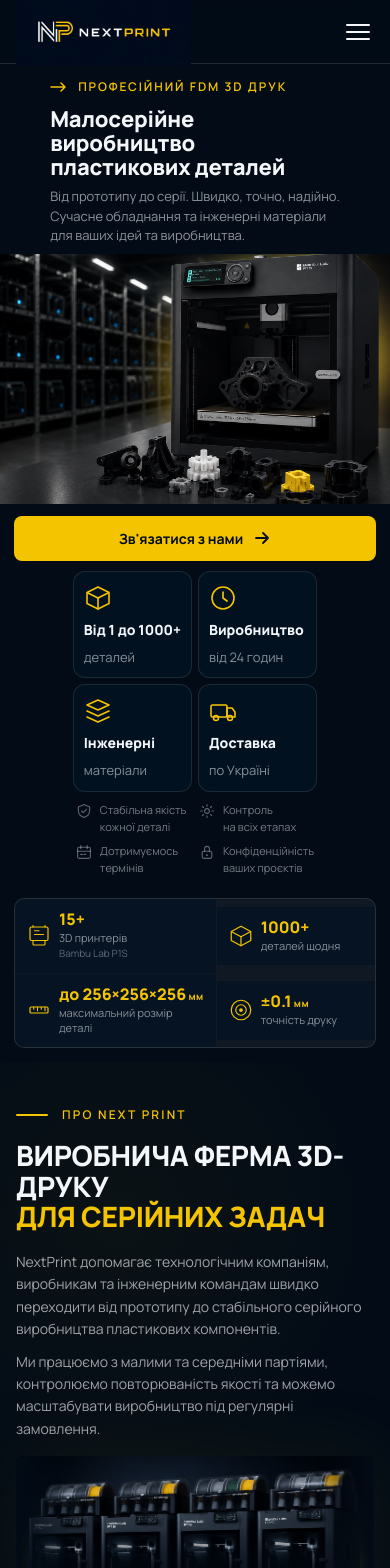
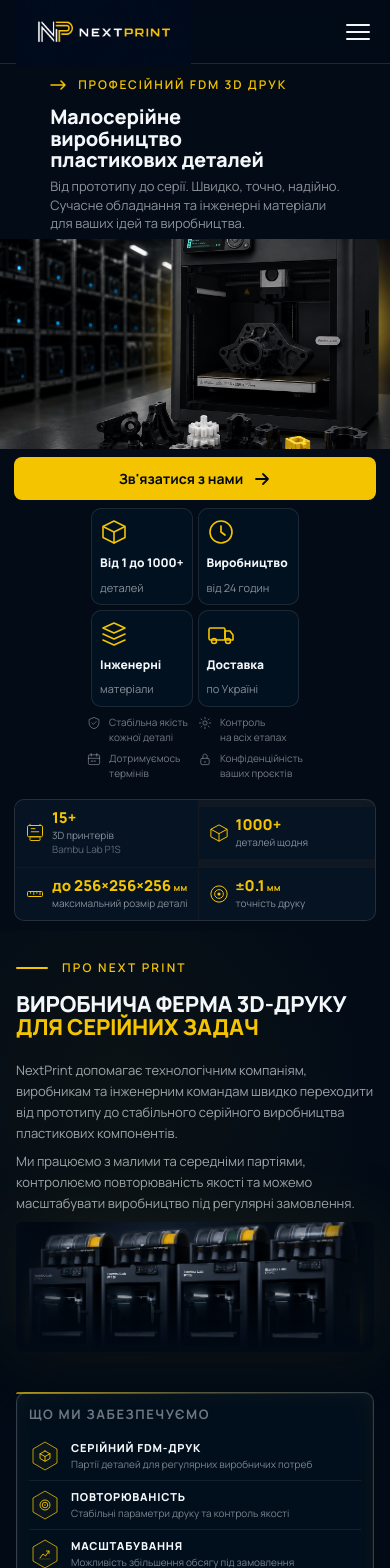
Before and after one commit to bezik2009/nextprint, a Next.js app: page / in a window 390 px wide. Shown: the top 1568 px of the page. Built offline with nearby package versions, Linux system fonts and the light colour scheme.

Commit message:
Mobile layout optimisation v.1.4 28.06.2026

```diff
--- a/src/app/globals.css
+++ b/src/app/globals.css
@@ -422,71 +422,67 @@ body {
 @media (max-width: 768px) {
   .nh-body { display: flex; flex-direction: column; }
 
-  .nh-left  { order: 1; padding: 18px 16px 10px; }
+  .nh-left  { order: 1; padding: 14px 16px 8px; }
   .nh-right { order: 2; }
-  .nh-cta   { order: 3; margin: 14px 16px 0; width: calc(100% - 32px);
+  .nh-cta   { order: 3; margin: 10px 16px 0; width: calc(100% - 32px);
                display: flex; justify-content: center; }
-  .nh-cards { order: 4; margin: 12px 16px 0;
-               display: grid; grid-template-columns: repeat(2,1fr); gap: 8px; }
-  .nh-adv   { order: 5; padding: 12px 16px 14px;
-               display: grid; grid-template-columns: 1fr 1fr; gap: 10px; }
-
-  /* Headline tighter to reduce text wall before the image */
-  .nh-headline { font-size: clamp(22px, 6.5vw, 32px); margin-bottom: 8px; }
-  .nh-sub      { font-size: 13px; line-height: 1.5; margin-bottom: 0; }
-
-  /* Hero image — full width, fixed height, centred on printer */
+  .nh-cards { order: 4; margin: 8px 16px 0;
+               display: grid; grid-template-columns: repeat(2,1fr); gap: 6px; }
+  .nh-adv   { order: 5; padding: 8px 16px 10px;
+               display: grid; grid-template-columns: 1fr 1fr; gap: 8px; }
+
+  .nh-headline { font-size: clamp(20px, 6vw, 30px); margin-bottom: 6px; }
+  .nh-sub      { font-size: 13px; line-height: 1.45; margin-bottom: 0; }
+
   .nh-right {
     width: 100%;
-    height: 290px;
-    min-height: 240px;
+    height: 240px;
+    min-height: 200px;
     position: relative;
     flex-shrink: 0;
   }
-  /* No left-fade on mobile — image is full-width so it's not needed */
   .nh-right-fade { display: none; }
 
-  /* Advantages */
   .nh-adv-item    { flex: none; }
   .nh-adv-divider { display: none; }
-  .nh-adv-text    { font-size: 11px; }
-  .nh-adv-item svg { width: 16px; height: 16px; }
-
-  /* Cards */
-  .nh-card { padding: 14px 12px; border-radius: 12px; }
-
-  /* Stats — 2-col grid, no overflow */
+  .nh-adv-text    { font-size: 10px; }
+  .nh-adv-item svg { width: 14px; height: 14px; }
+
+  .nh-card { padding: 10px 10px; border-radius: 10px; }
+  .nh-card-line1 { font-size: 12px; }
+  .nh-card-line2 { font-size: 11px; }
+
   .nh-stats {
     display: grid;
     grid-template-columns: 1fr 1fr;
     gap: 1px;
-    margin: 12px 16px 16px;
+    margin: 8px 16px 12px;
     padding: 0;
     border-radius: 10px;
     overflow: hidden;
     background: rgba(244,247,250,0.06);
   }
-  .nh-stat         { padding: 14px 14px; gap: 10px; flex: none;
+  .nh-stat         { padding: 11px 12px; gap: 8px; flex: none;
                       background: rgba(3,18,36,0.80); }
   .nh-stat-divider { display: none; }
-  .nh-stat-value   { font-size: 18px; }
-  .nh-stat-label   { font-size: 11px; }
+  .nh-stat-value   { font-size: 16px; }
+  .nh-stat-label   { font-size: 10px; }
   .nh-stat-sub     { font-size: 10px; }
-  .nh-stat svg     { width: 24px; height: 24px; flex-shrink: 0; }
+  .nh-stat svg     { width: 20px; height: 20px; flex-shrink: 0; }
 }
 
 @media (max-width: 480px) {
-  .nh-left    { padding: 14px 14px 8px; }
-  .nh-headline { font-size: 22px; }
-  .nh-right   { height: 250px; min-height: 200px; }
-  .nh-cta     { margin: 12px 14px 0; width: calc(100% - 28px);
-                 font-size: 14px; padding: 12px 20px; }
-  .nh-cards   { margin: 10px 14px 0; gap: 6px; }
-  .nh-card    { padding: 12px 10px; }
-  .nh-adv     { padding: 10px 14px 12px; gap: 8px; }
-  .nh-stats   { margin: 10px 14px 14px; }
-  .nh-stat    { padding: 12px 12px; gap: 8px; }
-  .nh-stat-value { font-size: 16px; }
+  .nh-left    { padding: 12px 14px 6px; }
+  .nh-headline { font-size: 20px; }
+  .nh-right   { height: 210px; min-height: 180px; }
+  .nh-cta     { margin: 8px 14px 0; width: calc(100% - 28px);
+                 font-size: 14px; padding: 11px 18px; }
+  .nh-cards   { margin: 8px 14px 0; gap: 5px; }
+  .nh-card    { padding: 9px 8px; }
+  .nh-adv     { padding: 8px 14px 10px; gap: 6px; }
+  .nh-stats   { margin: 8px 14px 10px; }
+  .nh-stat    { padding: 10px 10px; gap: 7px; }
+  .nh-stat-value { font-size: 15px; }
 }
 
 @media (prefers-reduced-motion: reduce) {
@@ -719,28 +715,26 @@ body {
 }
 
 @media (max-width: 768px) {
-  .np-about { padding: 48px 20px 36px; }
-  .np-about-heading { font-size: clamp(26px, 6vw, 38px); }
-  .np-about-body { font-size: 14px; }
-  .np-about-printers { height: 200px; max-height: 200px; }
-  .np-about-feature-card { padding: 20px 18px 16px; }
-  .np-about-feature-row { gap: 12px; padding: 14px 0; }
-  /* Shrink hex icons inside feature rows on mobile */
-  .np-about-feature-row svg { width: 40px !important; height: 40px !important; }
-  .np-about-feature-row-title { font-size: 12px; }
-  .np-about-feature-row-desc  { font-size: 11px; }
-  .np-audience-strip { grid-template-columns: 1fr; gap: 12px; }
-  .np-audience-card  { padding: 16px 18px; gap: 14px; }
-  /* Shrink audience hex icons on mobile */
-  .np-audience-card svg { width: 40px !important; height: 40px !important; }
+  .np-about { padding: 32px 20px 24px; }
+  .np-about-heading { font-size: clamp(22px, 6vw, 32px); }
+  .np-about-body { font-size: 13px; margin-bottom: 8px; }
+  .np-about-printers { height: 160px; max-height: 160px; }
+  .np-about-feature-card { padding: 14px 14px 12px; }
+  .np-about-feature-row { gap: 10px; padding: 10px 0; }
+  .np-about-feature-row svg { width: 32px !important; height: 32px !important; }
+  .np-about-feature-row-title { font-size: 11px; }
+  .np-about-feature-row-desc  { font-size: 10px; }
+  .np-audience-strip { grid-template-columns: 1fr; gap: 8px; }
+  .np-audience-card  { padding: 12px 14px; gap: 10px; }
+  .np-audience-card svg { width: 32px !important; height: 32px !important; }
 }
 
 @media (max-width: 480px) {
-  .np-about { padding: 44px 16px 32px; }
-  .np-about-heading { font-size: 28px; }
-  .np-about-printers { height: 160px; max-height: 160px; }
-  .np-about-feature-card { padding: 16px 14px 12px; }
-  .np-about-feature-row { padding: 12px 0; }
+  .np-about { padding: 28px 16px 20px; }
+  .np-about-heading { font-size: 22px; }
+  .np-about-printers { height: 130px; max-height: 130px; }
+  .np-about-feature-card { padding: 12px 12px 10px; }
+  .np-about-feature-row { padding: 8px 0; }
 }
 
 /* ═══════════════════════════════════════════════════════════════════════════
@@ -1113,29 +1107,40 @@ body {
 }
 
 @media (max-width: 768px) {
-  .np-cap { padding: 44px 20px 52px; }
-  .np-cap-heading { font-size: clamp(26px, 6vw, 38px); }
-  .np-cap-body { font-size: 14px; }
-  /* Bullet icons smaller on mobile */
-  .np-cap-bullet svg { width: 36px !important; height: 36px !important; }
-  .np-cap-steps { grid-template-columns: repeat(2, 1fr); gap: 10px; }
-  .np-cap-step { min-height: auto; }
-  .np-cap-mat-grid { grid-template-columns: 1fr 1fr; gap: 8px; }
-  .np-cap-stats-row { grid-template-columns: repeat(2, 1fr); gap: 12px; margin-bottom: 12px; }
-  .np-cap-stat-value { font-size: 24px; }
-  .np-cap-equip-img-wrap { height: 110px; }
-  .np-cap-cta { flex-direction: column; align-items: flex-start; gap: 16px; }
+  .np-cap { padding: 32px 20px 36px; }
+  .np-cap-heading { font-size: clamp(22px, 6vw, 32px); }
+  .np-cap-body { font-size: 13px; margin-bottom: 16px; }
+  .np-cap-bullet svg { width: 28px !important; height: 28px !important; }
+  .np-cap-bullets { gap: 10px; }
+  .np-cap-bullet-title { font-size: 12px; }
+  .np-cap-bullet-desc  { font-size: 11px; }
+  .np-cap-steps { grid-template-columns: repeat(2, 1fr); gap: 8px; }
+  .np-cap-step { min-height: auto; padding: 10px 8px; }
+  .np-cap-step-title { font-size: 10px; }
+  .np-cap-step-desc  { font-size: 10px; }
+  .np-cap-mat-grid { grid-template-columns: 1fr 1fr; gap: 6px; }
+  .np-cap-mat-item { padding: 8px 10px; gap: 8px; }
+  .np-cap-mat-name { font-size: 12px; }
+  .np-cap-mat-desc { font-size: 10px; }
+  .np-cap-stats-row { grid-template-columns: repeat(2, 1fr); gap: 8px; margin-bottom: 10px; }
+  .np-cap-stat-value { font-size: 20px; }
+  .np-cap-stat-label { font-size: 10px; }
+  .np-cap-equip-img-wrap { height: 90px; }
+  .np-cap-equip-card, .np-cap-mat-card { padding: 16px 18px; }
+  .np-cap-card-title { font-size: 13px; }
+  .np-cap-card-sub   { font-size: 11px; margin-bottom: 10px; }
+  .np-cap-cta { flex-direction: column; align-items: flex-start; gap: 12px; padding: 14px 16px; }
 }
 
 @media (max-width: 480px) {
-  .np-cap { padding: 40px 16px 44px; }
-  .np-cap-steps { grid-template-columns: 1fr; gap: 8px; }
-  .np-cap-step { min-height: auto; padding: 14px 12px; }
-  .np-cap-mat-grid { grid-template-columns: 1fr; }
-  .np-cap-lower { gap: 12px; }
-  .np-cap-stats-row { grid-template-columns: repeat(2, 1fr); }
-  .np-cap-card-title { font-size: 14px; }
-  .np-cap-equip-img-wrap { height: 100px; }
+  .np-cap { padding: 28px 16px 32px; }
+  .np-cap-steps { grid-template-columns: repeat(2, 1fr); gap: 6px; }
+  .np-cap-step { min-height: auto; padding: 8px 8px; }
+  .np-cap-mat-grid { grid-template-columns: 1fr 1fr; gap: 5px; }
+  .np-cap-lower { gap: 8px; }
+  .np-cap-stats-row { grid-template-columns: repeat(2, 1fr); gap: 6px; }
+  .np-cap-card-title { font-size: 13px; }
+  .np-cap-equip-img-wrap { height: 80px; }
 }
 
 /* ═══════════════════════════════════════════════════════════════════════════
@@ -1305,21 +1310,74 @@ body {
 }
 
 @media (max-width: 768px) {
-  .np-proc { padding: 40px 20px 52px; }
-  .np-proc-heading { font-size: clamp(26px, 7vw, 38px); }
-  .np-proc-sub { font-size: 14px; }
-  .np-proc-step-wrap { flex: 1 1 100%; }
-  .np-proc-card { padding: 16px 14px 18px; min-height: auto; }
-  /* Shrink step icons on mobile */
-  .np-proc-icon svg { width: 40px !important; height: 40px !important; }
-  .np-proc-card-title { font-size: 12px; }
-  .np-proc-card-desc  { font-size: 11px; }
+  .np-proc { padding: 32px 20px 36px; }
+  .np-proc-heading { font-size: clamp(22px, 6vw, 32px); }
+  .np-proc-header { margin-bottom: 16px; }
+  .np-proc-sub { font-size: 13px; }
+
+  /* Each step takes full width, stacked vertically */
+  .np-proc-timeline { flex-direction: column; gap: 6px; }
+  .np-proc-step-wrap { flex: none; width: 100%; }
+  .np-proc-connector { display: none; }
+
+  /* Horizontal card: icon — title — step number in one row, desc below */
+  .np-proc-card {
+    display: grid;
+    grid-template-columns: auto 1fr auto;
+    grid-template-rows: auto auto;
+    column-gap: 10px;
+    row-gap: 4px;
+    padding: 10px 12px;
+    border-radius: 10px;
+    min-height: auto;
+    align-items: center;
+    gap: 0;
+  }
+
+  /* Row 1, col 1: icon */
+  .np-proc-icon {
+    grid-column: 1;
+    grid-row: 1;
+    align-self: center;
+  }
+  .np-proc-icon svg { width: 28px !important; height: 28px !important; }
+
+  /* Row 1, col 2: title */
+  .np-proc-card-title {
+    grid-column: 2;
+    grid-row: 1;
+    font-size: 11px;
+    letter-spacing: 0.04em;
+    align-self: center;
+  }
+
+  /* Row 1, col 3: step number — right-aligned */
+  .np-proc-step-num {
+    grid-column: 3;
+    grid-row: 1;
+    font-size: 10px;
+    align-self: center;
+    letter-spacing: 0.08em;
+  }
+
+  /* Row 2, col 2–3: description spans under title + number */
+  .np-proc-card-desc {
+    grid-column: 2 / 4;
+    grid-row: 2;
+    font-size: 10px;
+    line-height: 1.4;
+    margin-top: 2px;
+    color: rgba(244,247,250,0.45);
+  }
 }
 
 @media (max-width: 480px) {
-  .np-proc { padding: 36px 16px 44px; }
-  .np-proc-heading { font-size: 26px; }
-  .np-proc-card { padding: 14px 12px 16px; }
+  .np-proc { padding: 28px 16px 32px; }
+  .np-proc-heading { font-size: 22px; }
+  .np-proc-card { padding: 8px 10px; column-gap: 8px; }
+  .np-proc-icon svg { width: 24px !important; height: 24px !important; }
+  .np-proc-card-title { font-size: 10px; }
+  .np-proc-card-desc  { font-size: 10px; }
 }
 
 /* ═══════════════════════════════════════════════════════════════════════════
@@ -1456,7 +1514,7 @@ body {
 
 .nc-footer-grid {
   display: grid;
-  grid-template-columns: 1.4fr 1fr 1fr 1fr;
+  grid-template-columns: 1.6fr 1fr 1fr;
   gap: 40px;
   padding-bottom: 48px;
 }
@@ -1570,12 +1628,11 @@ a.nc-footer-link:hover { color: #F4F7FA; }
 }
 
 @media (max-width: 768px) {
-  .nc-section { padding: 48px 20px 40px; }
-  .nc-heading  { font-size: clamp(30px, 7vw, 44px); }
-  .nc-sub      { font-size: 14px; }
-  .nc-top-grid { grid-template-columns: 1fr; gap: 28px; }
-  .nc-map-wrap { justify-content: flex-start; }
-  .nc-map-svg  { max-width: 100%; }
+  .nc-section { padding: 30px 20px 24px; }
+  .nc-heading  { font-size: clamp(24px, 6vw, 34px); }
+  .nc-sub      { font-size: 13px; }
+  .nc-top-grid { grid-template-columns: 1fr; gap: 16px; }
+  .nc-map-wrap { display: none; }
   .nc-card {
     grid-template-columns: 1fr;
     gap: 0;
@@ -1585,35 +1642,42 @@ a.nc-footer-link:hover { color: #F4F7FA; }
     box-shadow: none;
   }
   .nc-card-item {
+    display: flex;
+    align-items: center;
+    gap: 12px;
     background: rgba(3,18,36,0.70);
     border: 1px solid rgba(244,247,250,0.12);
-    border-radius: 10px;
-    padding: 18px 20px;
-    gap: 16px;
+    border-radius: 8px;
+    padding: 12px 14px;
   }
-  .nc-card-item svg { width: 40px !important; height: 40px !important; }
-  .nc-card-item + .nc-card-item { margin-top: 10px; }
+  .nc-card-item svg { width: 32px !important; height: 32px !important; }
+  .nc-card-item + .nc-card-item { margin-top: 6px; }
   .nc-card-divider { display: none; }
-  .nc-card-value { font-size: 15px; }
-  .nc-footer { padding: 36px 20px 0; }
-  .nc-footer-grid { grid-template-columns: 1fr; gap: 28px; }
+  .nc-card-label { font-size: 10px; margin-bottom: 2px; }
+  .nc-card-value { font-size: 14px; }
+  .nc-footer { padding: 24px 20px 0; }
+  .nc-footer-grid { grid-template-columns: 1fr; gap: 20px; }
+  .nc-footer-tagline { font-size: 12px; }
+  .nc-footer-col-title { margin-bottom: 10px; }
+  .nc-footer-list { gap: 7px; }
+  .nc-footer-link { font-size: 13px; }
 }
 
 @media (max-width: 480px) {
-  .nc-section { padding: 40px 16px 36px; }
-  .nc-heading  { font-size: 28px; }
-  /* Hide decorative map on very small screens — saves vertical space */
+  .nc-section { padding: 26px 16px 20px; }
+  .nc-heading  { font-size: 22px; }
   .nc-map-wrap { display: none; }
-  .nc-footer   { padding: 32px 16px 0; }
-  .nc-footer-grid { gap: 24px; }
+  .nc-footer   { padding: 20px 16px 0; }
+  .nc-footer-grid { gap: 16px; }
   .nc-footer-bar {
     flex-direction: column;
     align-items: flex-start;
-    gap: 10px;
+    gap: 8px;
+    padding: 14px 0;
   }
   .nc-footer-legal { flex-wrap: wrap; gap: 8px; }
-  .nc-footer-copy  { font-size: 12px; }
-  .nc-footer-legal-link { font-size: 12px; }
+  .nc-footer-copy  { font-size: 11px; }
+  .nc-footer-legal-link { font-size: 11px; }
 }
 
 /* ═══════════════════════════════════════════════════════════════════════════
@@ -2089,28 +2153,34 @@ a.nc-footer-link:hover { color: #F4F7FA; }
 }
 
 @media (max-width: 768px) {
-  .pg-section { padding: 44px 20px 40px; }
-  .pg-heading { font-size: clamp(22px, 6vw, 32px); }
+  .pg-section { padding: 32px 16px 28px; }
+  .pg-header { margin-bottom: 16px; }
+  .pg-heading { font-size: clamp(20px, 5.5vw, 28px); }
+  .pg-sub { font-size: 13px; }
   .pg-grid {
     grid-template-columns: 1fr 1fr;
-    grid-template-rows: 240px repeat(3, 180px) auto;
-    gap: 8px;
+    grid-template-rows: 200px repeat(3, 150px) auto;
+    gap: 6px;
   }
   .pg-card--featured { grid-column: 1 / 3; grid-row: 1 / 2; }
-  .pg-card-label { font-size: 12px; }
-  .pg-card--featured .pg-card-label { font-size: 14px; }
-  .pg-card-body  { padding: 8px 12px 10px; }
-  .pg-badge      { font-size: 9px; padding: 2px 7px; bottom: 8px; left: 8px; }
+  .pg-card-label { font-size: 11px; }
+  .pg-card--featured .pg-card-label { font-size: 13px; }
+  .pg-card-body  { padding: 6px 10px 8px; }
+  .pg-badge      { font-size: 9px; padding: 2px 7px; bottom: 6px; left: 6px; }
   .pg-cta-tile   { grid-column: 1 / 3; grid-row: auto;
-                    flex-direction: column; align-items: flex-start;
-                    padding: 18px 16px; gap: 8px; }
-}
-
-@media (max-width: 480px) {
-  .pg-section { padding: 40px 14px 36px; }
-  .pg-grid    { gap: 8px; grid-template-rows: 220px repeat(3, 160px) auto; }
-  .pg-card--featured .pg-card-body { padding: 10px 12px 12px; }
+                    flex-direction: row; align-items: center;
+                    padding: 14px 14px; gap: 10px; }
   .pg-cta-title  { font-size: 13px; }
   .pg-cta-body   { font-size: 11px; }
   .pg-cta-btn    { font-size: 11px; padding: 7px 12px; }
-}
+  .pg-cta-glow   { display: none; }
+}
+
+@media (max-width: 480px) {
+  .pg-section { padding: 28px 12px 24px; }
+  .pg-grid    { gap: 5px; grid-template-rows: 180px repeat(3, 130px) auto; }
+  .pg-card--featured .pg-card-body { padding: 6px 10px 8px; }
+  .pg-cta-title  { font-size: 12px; }
+  .pg-cta-body   { display: none; }
+  .pg-cta-btn    { font-size: 11px; padding: 7px 12px; }
+}
```
Also changed, not shown: src/components/ContactsSection.tsx (+1 -12 lines).
